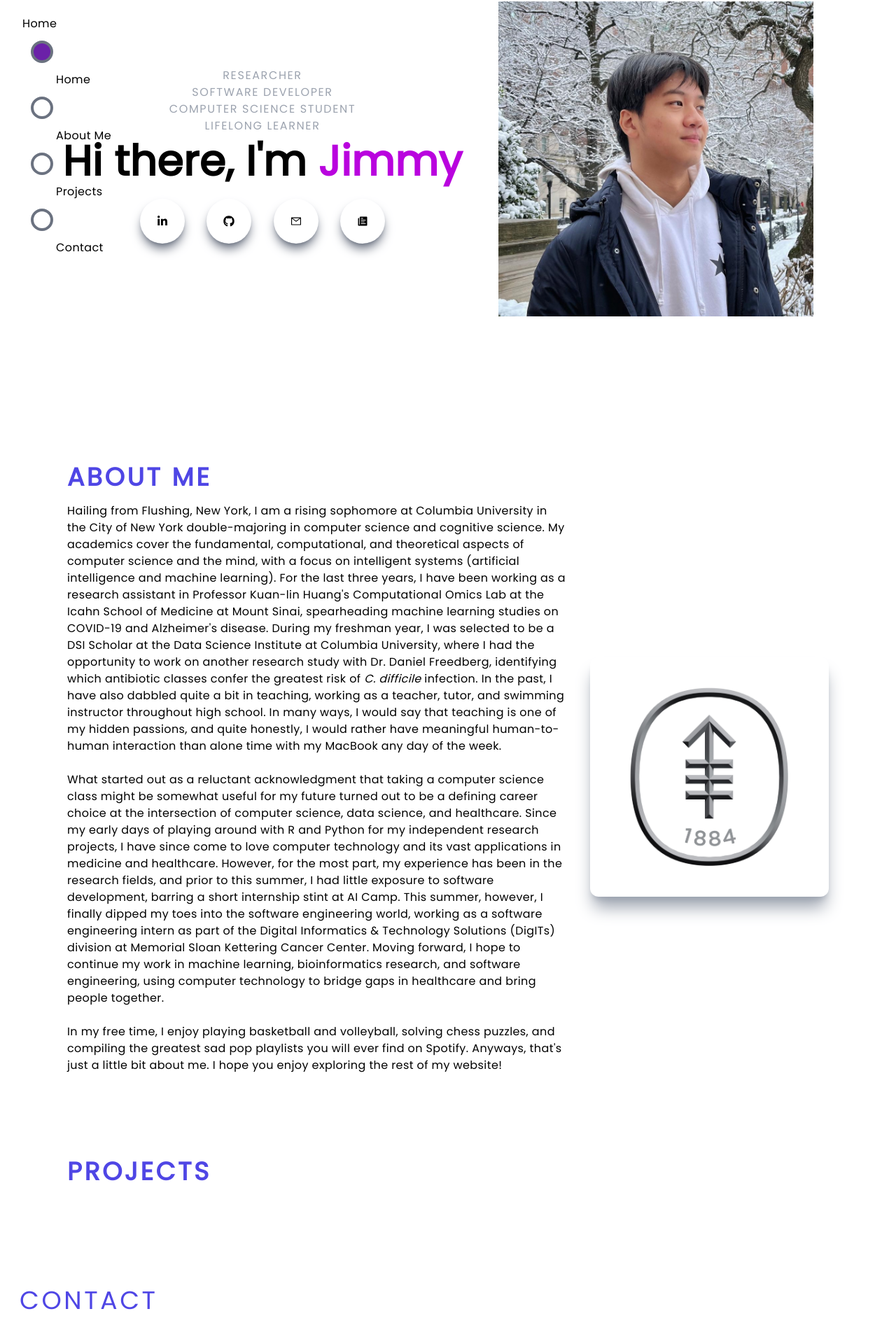
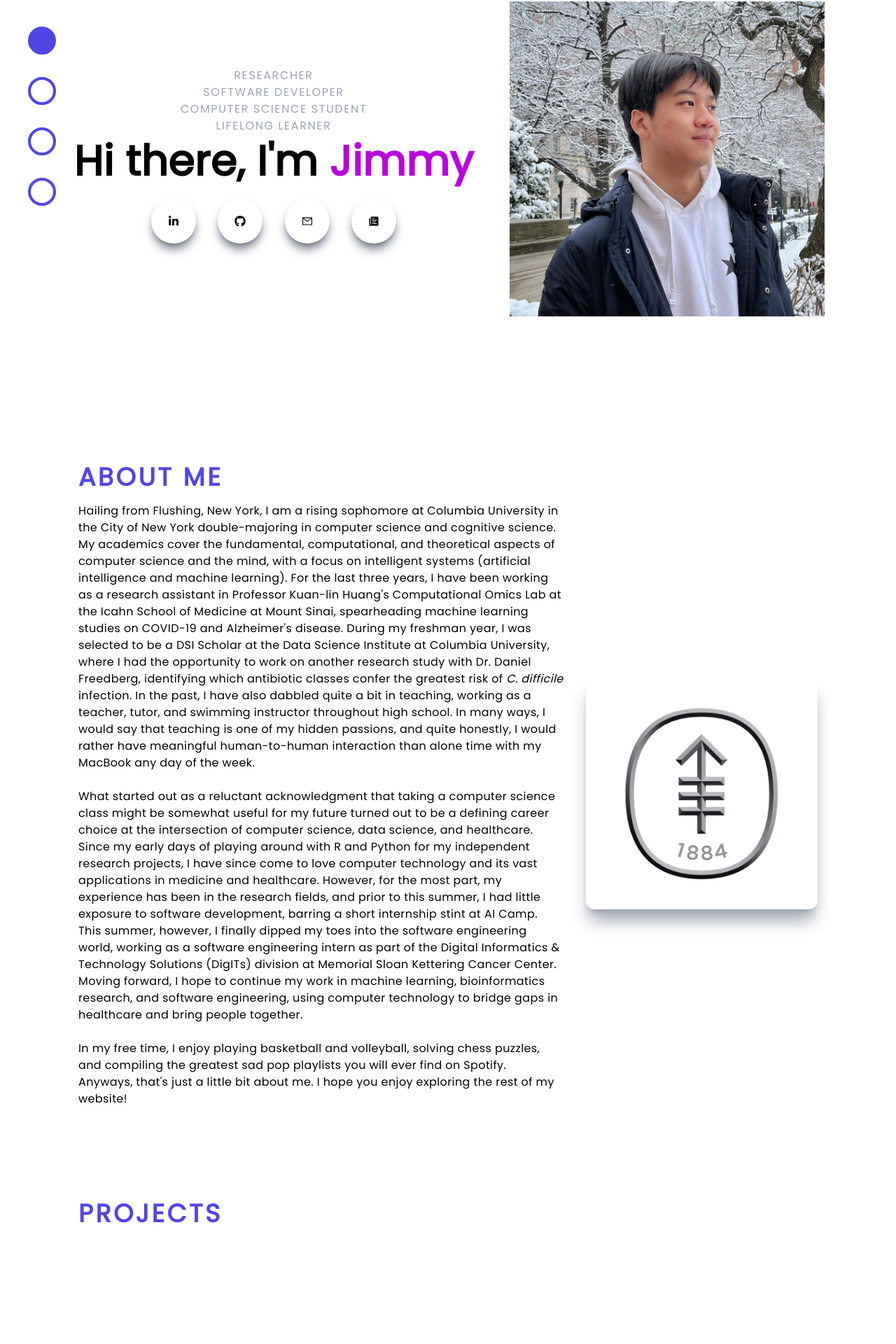
Before and after one commit to jimmyzhang2003/jimmyzhang2003.github.io, a Next.js app: page / in a window 1280 px wide. Shown: the part 170-2090 px from the top of the page at 70% size. Built offline with nearby package versions, Linux system fonts and the light colour scheme.

Commit message:
Finished sidebar

```diff
--- a/components/About.jsx
+++ b/components/About.jsx
@@ -6,7 +6,7 @@ const About = (props, ref) => {
 		<div
 			id="about"
 			ref={ref}
-			className="w-full md:h-full p-2 flex items-center py-8 xl:px-24"
+			className="w-full md:h-full p-3 flex items-center py-8 xl:px-28"
 		>
 			<div className="max-w-[1240px] mx-auto pt-28 md:pt-0 md:grid grid-cols-3 gap-8">
 				<div className="col-span-2">
--- a/components/Contact.jsx
+++ b/components/Contact.jsx
@@ -2,11 +2,11 @@ import React from "react";
 
 const Contact = (props, ref) => {
 	return (
-		<div ref={ref} id="contact" className="w-full lg:h-screen">
-			<div className="max-w-[1240px] m-auto px-2 py-16 w-full">
-				<p className="uppercase text-4xl mb-4 tracking-widest text-indigo-600">
+		<div ref={ref} id="contact" className="w-full lg:h-screen p-3 xl:px-28">
+			<div className="max-w-[1240px] m-auto py-16 w-full">
+				<h2 className="uppercase text-4xl mb-4 tracking-widest text-indigo-600">
 					Contact
-				</p>
+				</h2>
 				<div className="grid lg:grid-cols-5 gap-8"></div>
 			</div>
 		</div>
@@ -14,5 +14,3 @@ const Contact = (props, ref) => {
 };
 
 export default React.forwardRef(Contact);
-
-//className="mt-24 md:mt-0">
--- a/components/Hero.jsx
+++ b/components/Hero.jsx
@@ -8,7 +8,7 @@ import { IoIosPaper } from "react-icons/io";
 const Hero = (props, ref) => {
 	return (
 		<div ref={ref} id="hero" className="w-full h-screen text-center">
-			<div className="max-w-[1240px] w-full h-full mx-auto p-2 flex flex-wrap md:flex-nowrap justify-center items-center">
+			<div className="max-w-[1240px] w-full h-full mx-auto p-2 xl:pl-10 flex flex-wrap md:flex-nowrap justify-center items-center">
 				<div className="mt-24 md:mt-0">
 					<p className="uppercase text-md tracking-widest text-gray-400">
 						Researcher
--- a/components/Projects.jsx
+++ b/components/Projects.jsx
@@ -2,7 +2,7 @@ import React from "react";
 
 const Projects = (props, ref) => {
 	return (
-		<div ref={ref} id="projects" className="w-full xl:px-24">
+		<div ref={ref} id="projects" className="w-full p-3 xl:px-28">
 			<div className="max-w-[1240px] mx-auto py-16">
 				<h2 className="uppercase text-4xl mb-4 tracking-widest text-indigo-600">
 					Projects
--- a/components/Sidebar.jsx
+++ b/components/Sidebar.jsx
@@ -2,6 +2,7 @@ import React, { useState, useEffect } from "react";
 import Link from "next/link";
 
 const Sidebar = ({ hero, about, projects, contact }) => {
+	// color in the appropriate button based on the current page position
 	const [selected, setSelected] = useState("Home");
 	const [heroPosition, setHeroPosition] = useState(hero.current?.offSetTop);
 	const [aboutPosition, setAboutPosition] = useState(about.current?.offSetTop);
@@ -54,6 +55,12 @@ const Sidebar = ({ hero, about, projects, contact }) => {
 		}
 	}, [aboutPosition, heroPosition, projectsPosition, contactPosition]);
 
+	// show section names upon hovering over the appropriate button
+	const [homeHover, setHomeHover] = useState(false);
+	const [aboutHover, setAboutHover] = useState(false);
+	const [projectsHover, setProjectsHover] = useState(false);
+	const [contactHover, setContactHover] = useState(false);
+
 	return (
 		<div>
 			{/*
@@ -62,71 +69,105 @@ const Sidebar = ({ hero, about, projects, contact }) => {
 			<p className="fixed top-20 left-36"> {Math.abs(about.current?.offsetTop - scrollPosition)} </p>
             */}
 			<ul className="hidden fixed xl:flex flex-col left-0 top-48 px-8">
-				<li>
+				{/*<li>
 					<p>{selected}</p>
-				</li>
-				<li>
+                </li>*/}
+				<li className="flex items-center">
 					<Link href="/">
 						<div
 							onClick={() => setTimeout(() => setSelected("Home"), 1000)}
+							onMouseEnter={() => setHomeHover(true)}
+							onMouseLeave={() => setHomeHover(false)}
 							className={
 								selected === "Home"
-									? "rounded-full border-4 border-gray-500 cursor-pointer p-3 m-3 h-3 w-3 bg-purple-800"
-									: "rounded-full border-4 border-gray-500 cursor-pointer p-3 m-3 h-3 w-3"
+									? "rounded-full border-4 border-indigo-600 cursor-pointer p-3 my-4 mx-2 h-10 w-10 bg-indigo-600"
+									: "rounded-full border-4 border-indigo-600 cursor-pointer p-3 my-4 mx-2 h-10 w-10"
 							}
 						></div>
 					</Link>
 					<div>
-						<span className="px-2 py-1 rounded-md ml-10 opacity-100">Home</span>
+						<span
+							className={
+								homeHover
+									? "px-2 py-1 text-lg bg-indigo-500 rounded-md"
+									: "px-2 py-1 rounded-md opacity-0"
+							}
+						>
+							Home
+						</span>
 					</div>
 				</li>
-				<li>
+				<li className="flex items-center">
 					<Link href="/#about">
 						<div
 							onClick={() => setTimeout(() => setSelected("About Me"), 1000)}
+							onMouseEnter={() => setAboutHover(true)}
+							onMouseLeave={() => setAboutHover(false)}
 							className={
 								selected === "About Me"
-									? "rounded-full border-4 border-gray-500 cursor-pointer p-3 m-3 h-3 w-3 bg-purple-800"
-									: "rounded-full border-4 border-gray-500 cursor-pointer p-3 m-3 h-3 w-3"
+									? "rounded-full border-4 border-indigo-600 cursor-pointer p-3 my-4 mx-2 h-10 w-10 bg-indigo-600"
+									: "rounded-full border-4 border-indigo-600 cursor-pointer p-3 my-4 mx-2 h-10 w-10"
 							}
 						></div>
 					</Link>
 					<div>
-						<span className="px-2 py-1 rounded-md ml-10 opacity-100">
+						<span
+							className={
+								aboutHover
+									? "px-2 py-1 text-lg bg-indigo-500 rounded-md"
+									: "px-2 py-1 rounded-md opacity-0"
+							}
+						>
 							About Me
 						</span>
 					</div>
 				</li>
-				<li>
+				<li className="flex items-center">
 					<Link href="/#projects">
 						<div
 							onClick={() => setTimeout(() => setSelected("Projects"), 1000)}
+							onMouseEnter={() => setProjectsHover(true)}
+							onMouseLeave={() => setProjectsHover(false)}
 							className={
 								selected === "Projects"
-									? "rounded-full border-4 border-gray-500 first-letter:cursor-pointer p-3 m-3 h-3 w-3 bg-purple-800"
-									: "rounded-full border-4 border-gray-500 cursor-pointer p-3 m-3 h-3 w-3"
+									? "rounded-full border-4 border-indigo-600 first-letter:cursor-pointer p-3 my-4 mx-2 h-10 w-10 bg-indigo-600"
+									: "rounded-full border-4 border-indigo-600 cursor-pointer p-3 my-4 mx-2 h-10 w-10"
 							}
 						></div>
 					</Link>
 					<div>
-						<span className="px-2 py-1 rounded-md ml-10 opacity-100">
+						<span
+							className={
+								projectsHover
+									? "px-2 text-lg py-1 bg-indigo-500 rounded-md"
+									: "px-2 py-1 rounded-md opacity-0"
+							}
+						>
 							Projects
 						</span>
 					</div>
 				</li>
-				<li>
+				<li className="flex items-center">
 					<Link href="/#contact">
 						<div
 							onClick={() => setTimeout(() => setSelected("Contact"), 1000)}
+							onMouseEnter={() => setContactHover(true)}
+							onMouseLeave={() => setContactHover(false)}
 							className={
 								selected === "Contact"
-									? "rounded-full border-4 border-gray-500 cursor-pointer p-3 m-3 h-3 w-3 bg-purple-800"
-									: "rounded-full border-4 border-gray-500 cursor-pointer p-3 m-3 h-3 w-3"
+									? "rounded-full border-4 border-indigo-600 cursor-pointer p-3 my-4 mx-2 h-10 w-10 bg-indigo-600"
+									: "rounded-full border-4 border-indigo-600 cursor-pointer p-3 my-4 mx-2 h-10 w-10"
 							}
 						></div>
 					</Link>
 					<div>
-						<span className="px-2 py-1 rounded-md ml-10 opacity-100">
+						<span
+							className={
+								contactHover
+									? "px-2 py-1 text-lg bg-indigo-500 rounded-md"
+									: "px-2 py-1 rounded-md opacity-0"
+							}
+						>
 							Contact
 						</span>
 					</div>
```
